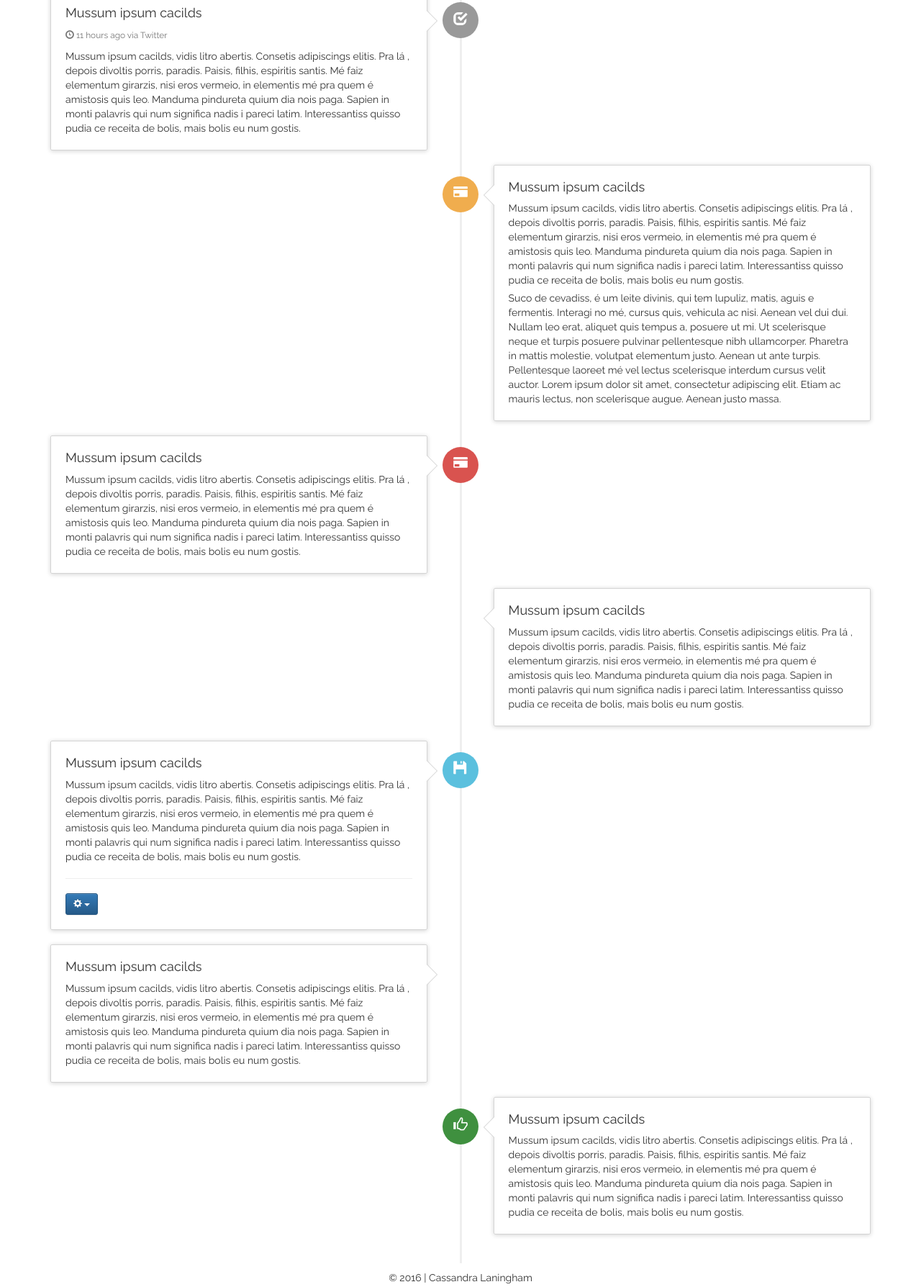
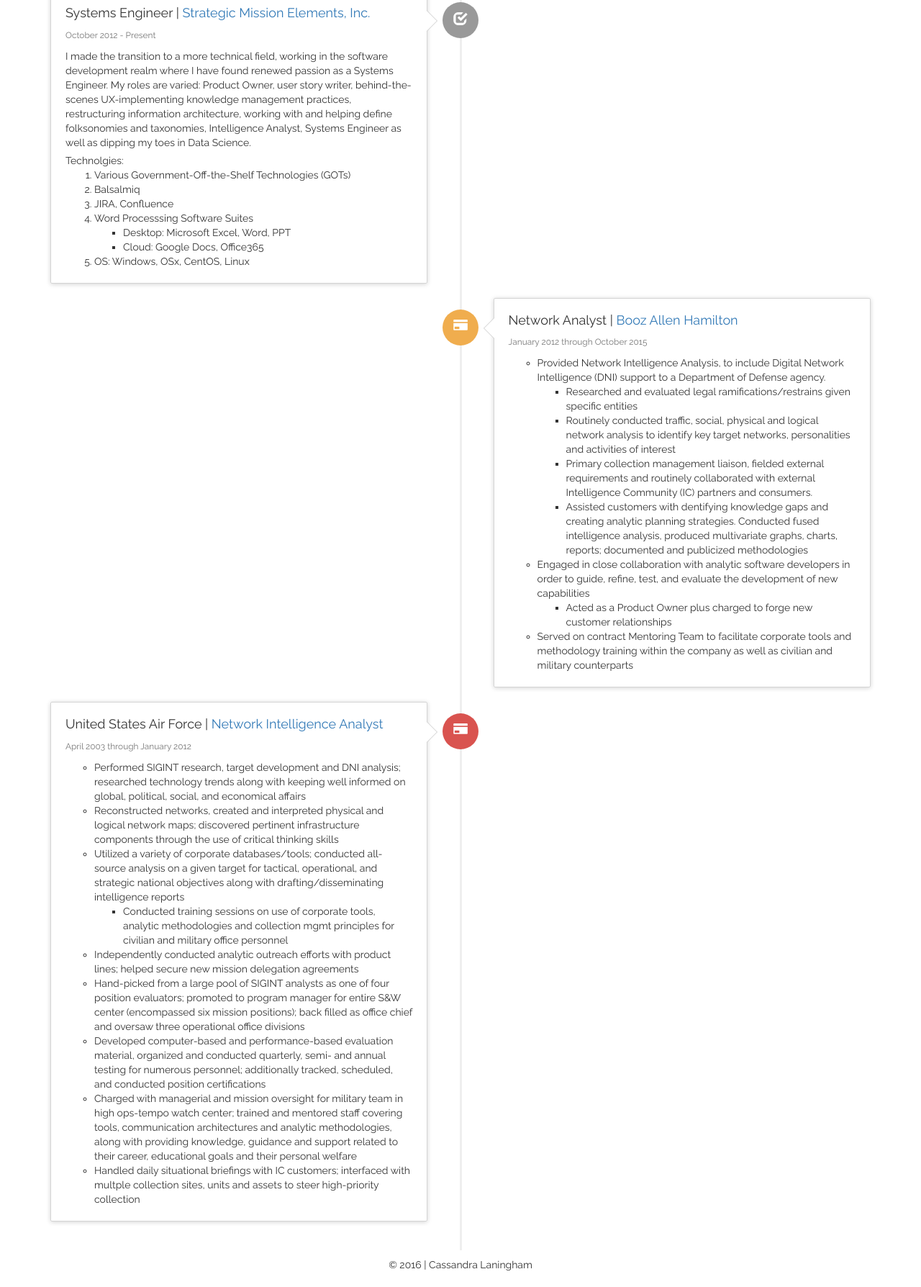
Before and after one commit to claning8/claning8.github.io, a plain HTML site: page cv.html in a window 1280 px wide. Shown: the part 748-2536 px from the top of the page at 72% size. Drawn offline with nearby package versions, Linux system fonts and the light colour scheme.

Commit message:
update timeline

```diff
--- a/cv.html
+++ b/cv.html
@@ -63,11 +63,26 @@
                 <div class="timeline-badge"><i class="glyphicon glyphicon-check"></i></div>
                 <div class="timeline-panel">
                     <div class="timeline-heading">
-                        <h4 class="timeline-title">Mussum ipsum cacilds</h4>
-                        <p><small class="text-muted"><i class="glyphicon glyphicon-time"></i> 11 hours ago via Twitter</small></p>
+                        <h4 class="timeline-title">Systems Engineer | <a href="http://strategicmissionelements.com/main/about-us/">Strategic Mission Elements, Inc.</a></h4>
+                        <p><small class="text-muted">October 2012 - Present</small></p>
                     </div>
                     <div class="timeline-body">
-                        <p>Mussum ipsum cacilds, vidis litro abertis. Consetis adipiscings elitis. Pra lá , depois divoltis porris, paradis. Paisis, filhis, espiritis santis. Mé faiz elementum girarzis, nisi eros vermeio, in elementis mé pra quem é amistosis quis leo. Manduma pindureta quium dia nois paga. Sapien in monti palavris qui num significa nadis i pareci latim. Interessantiss quisso pudia ce receita de bolis, mais bolis eu num gostis.</p>
+                        <p>I made the transition to a more technical field, working in the software development realm where I have found renewed passion as a Systems Engineer. My roles are varied: Product Owner, user story writer, behind-the-scenes UX-implementing knowledge management practices, restructuring information architecture, working with and helping define folksonomies and taxonomies, Intelligence Analyst, Systems Engineer as well as dipping my toes in Data Science.</p>
+                        <p> Technolgies:
+                            <ol>
+                                <li>Various Government-Off-the-Shelf Technologies (GOTs)</li>
+                                <li>Balsalmiq</li>
+                                <li>JIRA, Confluence</li>
+                                <li>
+                                    Word Processsing Software Suites
+                                    <ul>
+                                        <li>Desktop: Microsoft Excel, Word, PPT</li>
+                                        <li>Cloud: Google Docs, Office365</li>
+                                    </ul>
+                                </li>
+                                <li>OS: Windows, OSx, CentOS, Linux</li>
+                            </ol>
+                        </p>
                     </div>
                 </div>
             </li>
@@ -75,11 +90,32 @@
                 <div class="timeline-badge warning"><i class="glyphicon glyphicon-credit-card"></i></div>
                 <div class="timeline-panel">
                     <div class="timeline-heading">
-                        <h4 class="timeline-title">Mussum ipsum cacilds</h4>
+                        <h4 class="timeline-title">Network Analyst | <a href="http://www.boozallen.com/">Booz Allen Hamilton</a></h4>
+                        <p><small class="text-muted">January 2012 through October 2015</small></p>
                     </div>
                     <div class="timeline-body">
-                        <p>Mussum ipsum cacilds, vidis litro abertis. Consetis adipiscings elitis. Pra lá , depois divoltis porris, paradis. Paisis, filhis, espiritis santis. Mé faiz elementum girarzis, nisi eros vermeio, in elementis mé pra quem é amistosis quis leo. Manduma pindureta quium dia nois paga. Sapien in monti palavris qui num significa nadis i pareci latim. Interessantiss quisso pudia ce receita de bolis, mais bolis eu num gostis.</p>
-                        <p>Suco de cevadiss, é um leite divinis, qui tem lupuliz, matis, aguis e fermentis. Interagi no mé, cursus quis, vehicula ac nisi. Aenean vel dui dui. Nullam leo erat, aliquet quis tempus a, posuere ut mi. Ut scelerisque neque et turpis posuere pulvinar pellentesque nibh ullamcorper. Pharetra in mattis molestie, volutpat elementum justo. Aenean ut ante turpis. Pellentesque laoreet mé vel lectus scelerisque interdum cursus velit auctor. Lorem ipsum dolor sit amet, consectetur adipiscing elit. Etiam ac mauris lectus, non scelerisque augue. Aenean justo massa.</p>
+                        <p>
+                            <ul>
+                                <li>Provided Network Intelligence Analysis, to include Digital Network Intelligence (DNI) support to a Department of Defense agency.</li>
+                                <ul>
+                                    <li>Researched and evaluated legal ramifications/restrains given specific entities</li>
+                                </ul>
+                                <ul>
+                                    <li>Routinely conducted traffic, social, physical and logical network analysis to identify key target networks, personalities and activities of interest</li>
+                                </ul>
+                                <ul>
+                                    <li>Primary collection management liaison, fielded external requirements and routinely collaborated with external Intelligence Community (IC) partners and consumers.</li>
+                                </ul>
+                                <ul>
+                                    <li>Assisted customers with dentifying knowledge gaps and creating analytic planning strategies. Conducted fused intelligence analysis, produced multivariate graphs, charts, reports; documented and publicized methodologies</li>
+                                </ul>
+                                <li>Engaged in close collaboration with analytic software developers in order to guide, refine, test, and evaluate the development of new capabilities</li>
+                                <ul>
+                                    <li>Acted as a Product Owner plus charged to forge new customer relationships</li>
+                                </ul>
+                                <li>Served on contract Mentoring Team to facilitate corporate tools and methodology training within the company as well as civilian and military counterparts</li>
+                            </ul>
+                        </p>
                     </div>
                 </div>
             </li>
@@ -87,65 +123,25 @@
                 <div class="timeline-badge danger"><i class="glyphicon glyphicon-credit-card"></i></div>
                 <div class="timeline-panel">
                     <div class="timeline-heading">
-                        <h4 class="timeline-title">Mussum ipsum cacilds</h4>
+                        <h4 class="timeline-title">United States Air Force | <a href="http://www.af.mil/">Network Intelligence Analyst</a></h4>
+                        <p><small class="text-muted">April 2003 through January 2012</small></p>
                     </div>
                     <div class="timeline-body">
-                        <p>Mussum ipsum cacilds, vidis litro abertis. Consetis adipiscings elitis. Pra lá , depois divoltis porris, paradis. Paisis, filhis, espiritis santis. Mé faiz elementum girarzis, nisi eros vermeio, in elementis mé pra quem é amistosis quis leo. Manduma pindureta quium dia nois paga. Sapien in monti palavris qui num significa nadis i pareci latim. Interessantiss quisso pudia ce receita de bolis, mais bolis eu num gostis.</p>
-                    </div>
-                </div>
-            </li>
-            <li class="timeline-inverted">
-                <div class="timeline-panel">
-                    <div class="timeline-heading">
-                        <h4 class="timeline-title">Mussum ipsum cacilds</h4>
-                    </div>
-                    <div class="timeline-body">
-                        <p>Mussum ipsum cacilds, vidis litro abertis. Consetis adipiscings elitis. Pra lá , depois divoltis porris, paradis. Paisis, filhis, espiritis santis. Mé faiz elementum girarzis, nisi eros vermeio, in elementis mé pra quem é amistosis quis leo. Manduma pindureta quium dia nois paga. Sapien in monti palavris qui num significa nadis i pareci latim. Interessantiss quisso pudia ce receita de bolis, mais bolis eu num gostis.</p>
-                    </div>
-                </div>
-            </li>
-            <li>
-                <div class="timeline-badge info"><i class="glyphicon glyphicon-floppy-disk"></i></div>
-                <div class="timeline-panel">
-                    <div class="timeline-heading">
-                        <h4 class="timeline-title">Mussum ipsum cacilds</h4>
-                    </div>
-                    <div class="timeline-body">
-                        <p>Mussum ipsum cacilds, vidis litro abertis. Consetis adipiscings elitis. Pra lá , depois divoltis porris, paradis. Paisis, filhis, espiritis santis. Mé faiz elementum girarzis, nisi eros vermeio, in elementis mé pra quem é amistosis quis leo. Manduma pindureta quium dia nois paga. Sapien in monti palavris qui num significa nadis i pareci latim. Interessantiss quisso pudia ce receita de bolis, mais bolis eu num gostis.</p>
-                        <hr>
-                        <div class="btn-group">
-                            <button type="button" class="btn btn-primary btn-sm dropdown-toggle" data-toggle="dropdown">
-                                <i class="glyphicon glyphicon-cog"></i> <span class="caret"></span>
-                            </button>
-                            <ul class="dropdown-menu" role="menu">
-                                <li><a href="#">Action</a></li>
-                                <li><a href="#">Another action</a></li>
-                                <li><a href="#">Something else here</a></li>
-                                <li class="divider"></li>
-                                <li><a href="#">Separated link</a></li>
+                        <p>
+                            <ul>
+                                <li>Performed SIGINT research, target development and DNI analysis; researched technology trends along with keeping well informed on global, political, social, and economical affairs</li>
+                                <li>Reconstructed networks, created and interpreted physical and logical network maps; discovered pertinent infrastructure components through the use of critical thinking skills</li>
+                                <li>Utilized a variety of corporate databases/tools; conducted all-source analysis on a given target for tactical, operational, and strategic national objectives along with drafting/disseminating intelligence reports</li>
+                                <ul>
+                                    <li>Conducted training sessions on use of corporate tools, analytic methodologies and collection mgmt principles for civilian and military office personnel</li>
+                                </ul>
+                                <li>Independently conducted analytic outreach efforts with product lines; helped secure new mission delegation agreements</li>
+                                <li>Hand-picked from a large pool of SIGINT analysts as one of four position evaluators; promoted to program manager for entire S&amp;W center (encompassed six mission positions); back filled as office chief and oversaw three operational office divisions</li>
+                                <li>Developed computer-based and performance-based evaluation material, organized and conducted quarterly, semi- and annual testing for numerous personnel; additionally tracked, scheduled, and conducted position certifications</li>
+                                <li>Charged with managerial and mission oversight for military team in high ops-tempo watch center; trained and mentored staff covering tools, communication architectures and analytic methodologies, along with providing knowledge, guidance and support related to their career, educational goals and their personal welfare</li>
+                                <li>Handled daily situational briefings with IC customers; interfaced with multple collection sites, units and assets to steer high-priority collection</li>
                             </ul>
-                        </div>
-                    </div>
-                </div>
-            </li>
-            <li>
-                <div class="timeline-panel">
-                    <div class="timeline-heading">
-                        <h4 class="timeline-title">Mussum ipsum cacilds</h4>
-                    </div>
-                    <div class="timeline-body">
-                        <p>Mussum ipsum cacilds, vidis litro abertis. Consetis adipiscings elitis. Pra lá , depois divoltis porris, paradis. Paisis, filhis, espiritis santis. Mé faiz elementum girarzis, nisi eros vermeio, in elementis mé pra quem é amistosis quis leo. Manduma pindureta quium dia nois paga. Sapien in monti palavris qui num significa nadis i pareci latim. Interessantiss quisso pudia ce receita de bolis, mais bolis eu num gostis.</p>
-                    </div>
-                </div>
-            </li>
-            <li class="timeline-inverted">
-                <div class="timeline-badge success"><i class="glyphicon glyphicon-thumbs-up"></i></div>
-                <div class="timeline-panel">
-                    <div class="timeline-heading">
-                        <h4 class="timeline-title">Mussum ipsum cacilds</h4>
-                    </div>
-                    <div class="timeline-body">
-                        <p>Mussum ipsum cacilds, vidis litro abertis. Consetis adipiscings elitis. Pra lá , depois divoltis porris, paradis. Paisis, filhis, espiritis santis. Mé faiz elementum girarzis, nisi eros vermeio, in elementis mé pra quem é amistosis quis leo. Manduma pindureta quium dia nois paga. Sapien in monti palavris qui num significa nadis i pareci latim. Interessantiss quisso pudia ce receita de bolis, mais bolis eu num gostis.</p>
+                        </p>
                     </div>
                 </div>
             </li>
```
